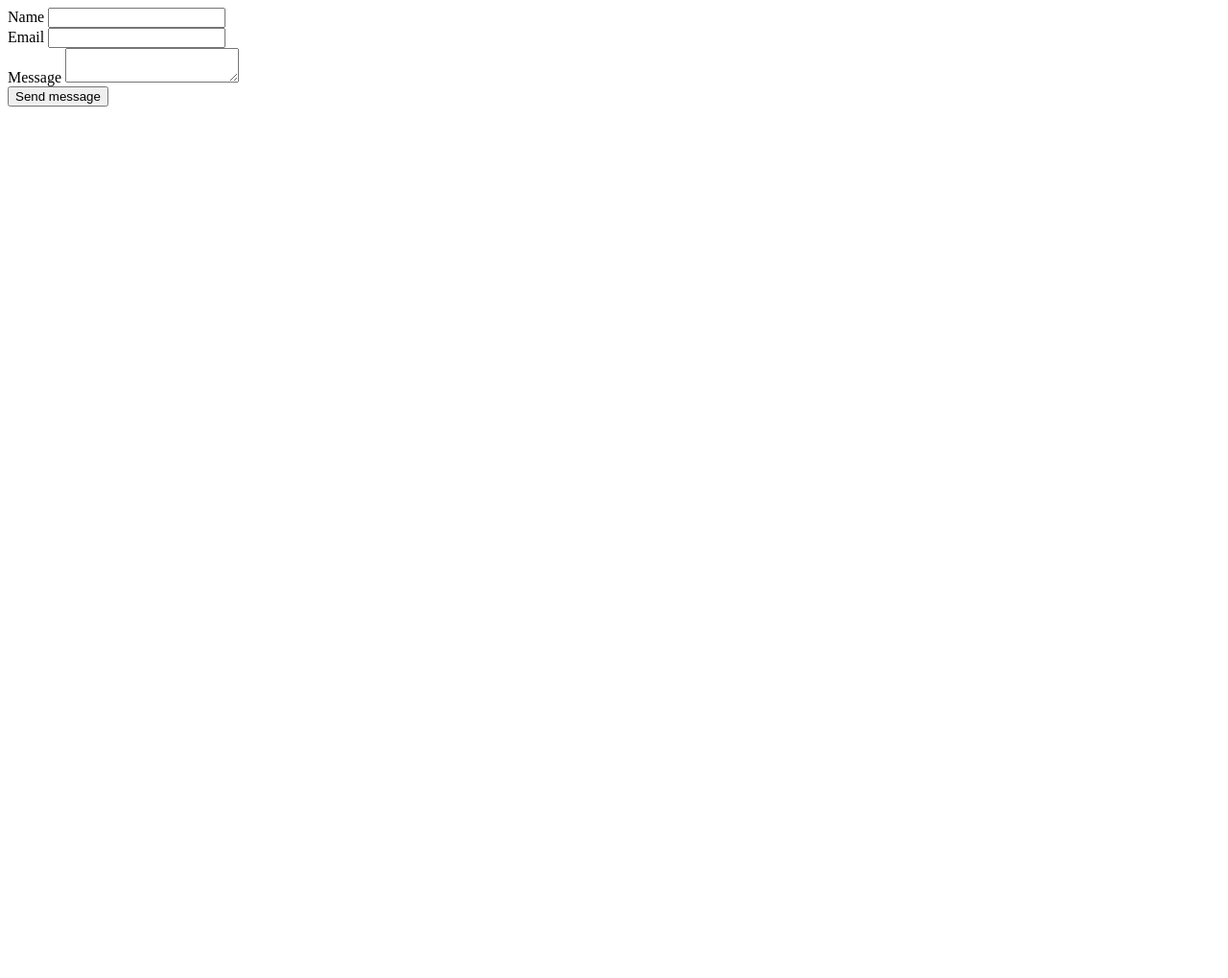
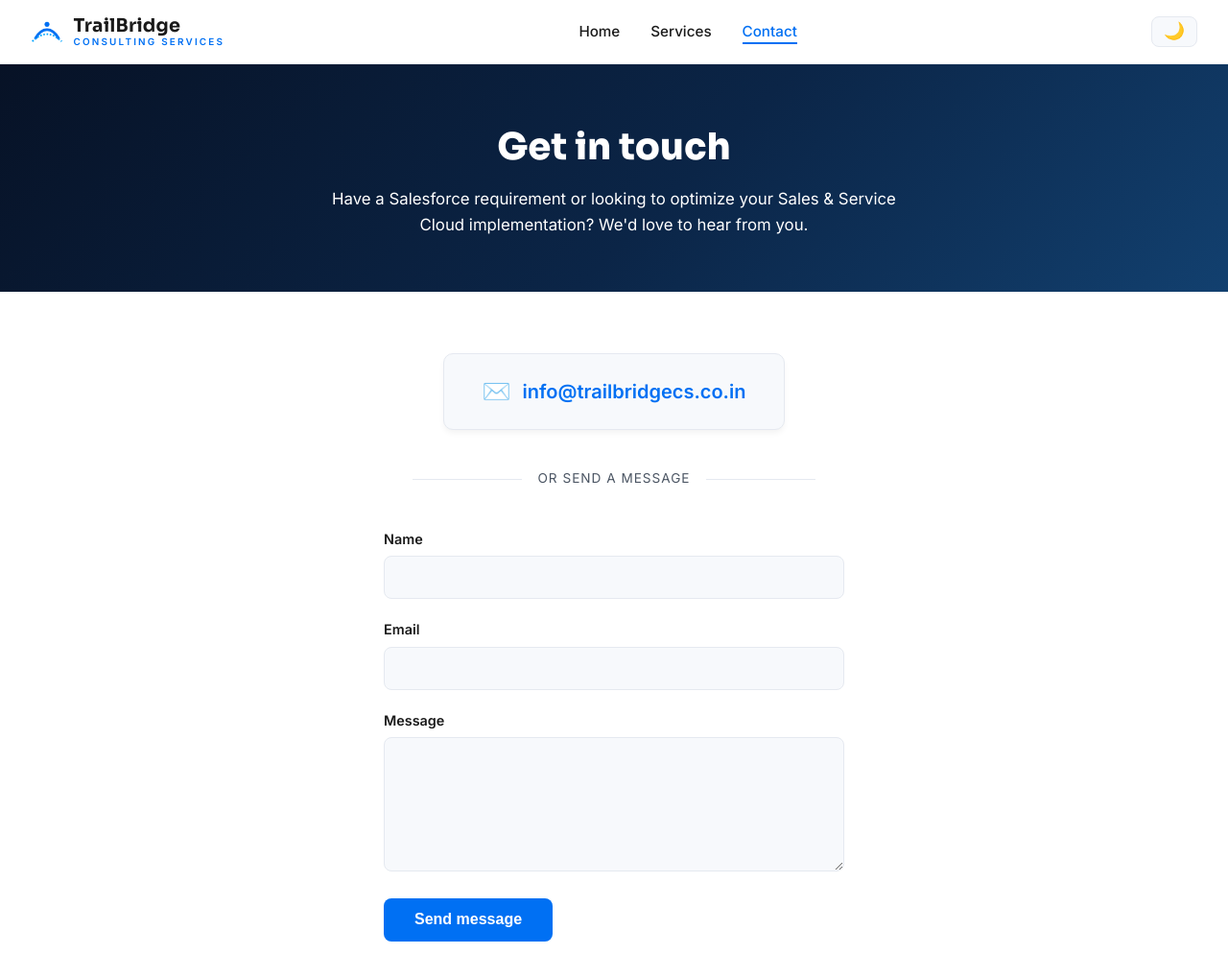
Before and after one commit to trailbridgecs/my-website, a website: page contact.html in a window 1280 px wide. Shown: the top 1019 px of the page at 96% size. Before the commit the page ends 800 px from the top, so only its background shows below. Drawn offline with Linux system fonts and the light colour scheme.

Commit message:
Updating contact page

```diff
--- a/contact.html
+++ b/contact.html
@@ -1,3 +1,81 @@
+<!doctype html>
+<html lang="en">
+  <head>
+    <meta charset="UTF-8" />
+    <meta name="viewport" content="width=device-width, initial-scale=1.0" />
+    <title>Contact | TrailBridge Consulting Services</title>
+    <link rel="preconnect" href="https://fonts.googleapis.com" />
+    <link rel="preconnect" href="https://fonts.gstatic.com" crossorigin />
+    <link
+      href="https://fonts.googleapis.com/css2?family=Inter:wght@400;500;600;700&family=Sora:wght@600;700;800&display=swap"
+      rel="stylesheet"
+    />
+    <link rel="stylesheet" href="./style.css" />
+  </head>
+  <body>
+    <!-- Navigation Bar -->
+    <nav class="navbar">
+      <div class="brand-logo">
+        <svg
+          class="brand-icon"
+          width="34"
+          height="34"
+          viewBox="0 0 40 40"
+          fill="none"
+          xmlns="http://www.w3.org/2000/svg"
+        >
+          <path
+            d="M6 28C14 14 26 14 34 28"
+            stroke="#0070F3"
+            stroke-width="3.5"
+            stroke-linecap="round"
+          />
+          <path
+            d="M2 32C15 20 25 20 38 32"
+            stroke="#00A4FF"
+            stroke-width="2"
+            stroke-dasharray="2 2"
+          />
+          <circle cx="20" cy="11" r="3" fill="#0070F3" />
+        </svg>
+
+        <span class="brand-text">
+          <span class="brand-name">TrailBridge</span>
+          <span class="brand-tagline">Consulting Services</span>
+        </span>
+      </div>
+
+      <ul class="nav-links">
+        <li><a href="index.html">Home</a></li>
+        <li><a href="services.html">Services</a></li>
+        <li>
+          <a href="contact.html" class="active" aria-current="page">Contact</a>
+        </li>
+      </ul>
+
+      <button id="themeToggle" aria-label="Toggle Dark Mode">🌙</button>
+    </nav>
+
+    <!-- Page Banner -->
+    <header class="page-banner">
+      <h1 class="reveal">Get in touch</h1>
+      <p class="reveal">
+        Have a Salesforce requirement or looking to optimize your Sales &
+        Service Cloud implementation? We'd love to hear from you.
+      </p>
+    </header>
+
+    <!-- Contact Options -->
+    <section class="container text-center">
+      <div class="email-box reveal">
+        <span class="email-icon">✉️</span>
+        <a href="mailto:info@trailbridgecs.co.in" class="contact-email"
+          >info@trailbridgecs.co.in</a
+        >
+      </div>
+
+      <div class="contact-divider reveal">or send a message</div>
+
       <form id="contactForm" class="contact-form reveal">
         <div class="form-field">
           <label for="name">Name</label>
@@ -14,3 +92,36 @@
         <button type="submit" class="btn-primary">Send message</button>
         <p id="formStatus" class="form-status"></p>
       </form>
+    </section>
+
+    <!-- Footer -->
+    <footer>
+      <ul class="footer-links">
+        <li><a href="index.html">Home</a></li>
+        <li><a href="services.html">Services</a></li>
+        <li><a href="contact.html">Contact</a></li>
+      </ul>
+      <p>&copy; 2026 TrailBridge Consulting Services. All rights reserved.</p>
+    </footer>
+
+    <button id="backToTop" class="back-to-top" aria-label="Back to top">
+      <svg
+        width="18"
+        height="18"
+        viewBox="0 0 16 16"
+        fill="none"
+        aria-hidden="true"
+      >
+        <path
+          d="M3 10l5-5 5 5"
+          stroke="currentColor"
+          stroke-width="1.6"
+          stroke-linecap="round"
+          stroke-linejoin="round"
+        />
+      </svg>
+    </button>
+
+    <script src="script.js"></script>
+  </body>
+</html>
```
Lines whose indentation alone changed are shown as unchanged.
